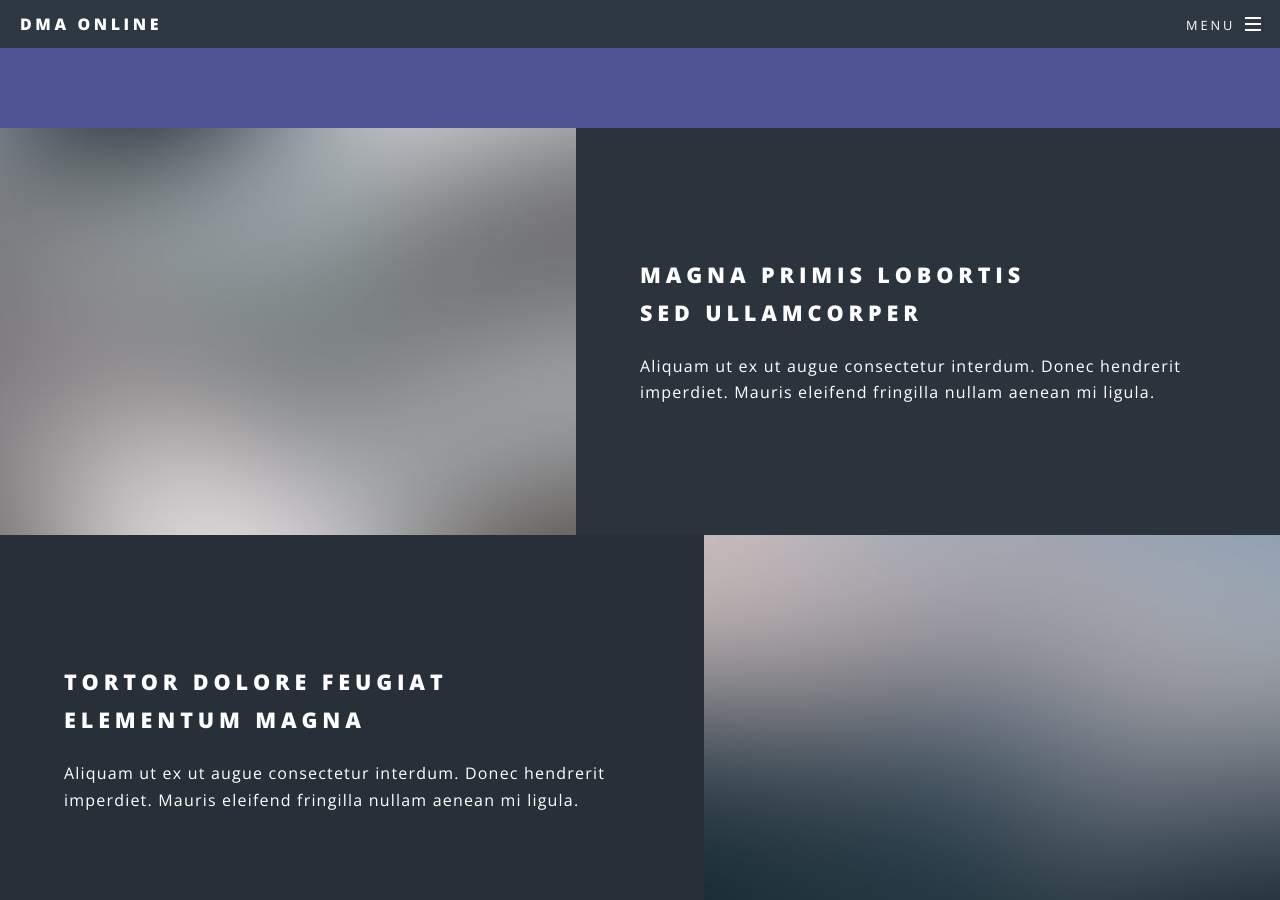
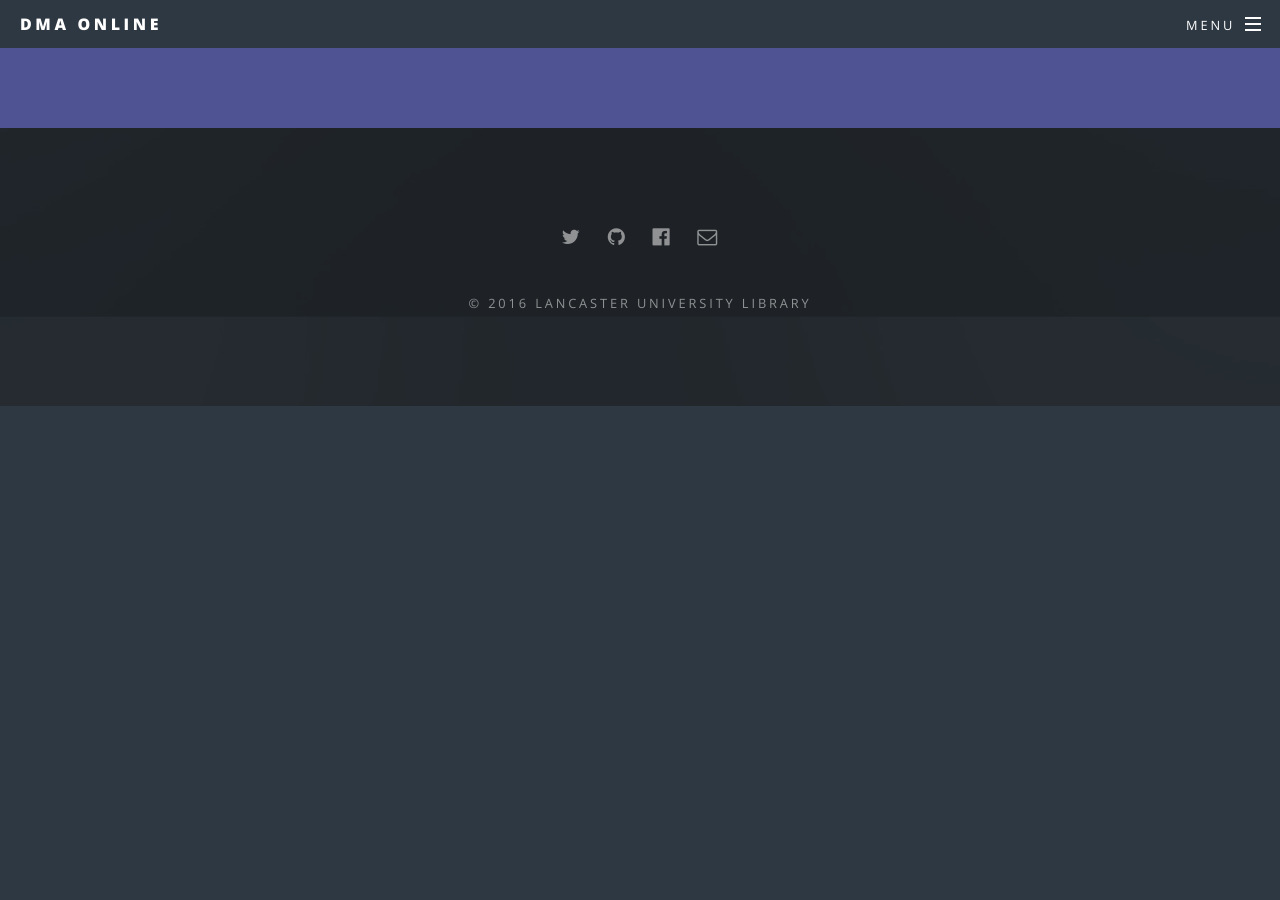
Before and after one commit to lulibrary/DMAO, a Jekyll site: the page built from index.html, in a window 1280 px wide and 900 px high, scrolled down 2414 px. Built offline with Jekyll 4.4.1, drawn with Linux system fonts in a browser that asks for light colours; after the commit the page ends 2820 px from its top, so only the background shows below that; some of the changed text lies outside the part shown.

Commit message:
Removed unneccessary sections

```diff
--- a/index.html
+++ b/index.html
@@ -66,7 +66,7 @@ layout: landing
 					</section>
 
 					<!-- Two -->
-					<section id="three" class="wrapper alt style2">
+					<!-- <section id="three" class="wrapper alt style2">
 						<section class="spotlight">
 							<div class="image"><img src="images/pic01.jpg" alt="" /></div><div class="content">
 								<h2>Magna primis lobortis<br />
@@ -88,10 +88,10 @@ layout: landing
 								<p>Aliquam ut ex ut augue consectetur interdum. Donec hendrerit imperdiet. Mauris eleifend fringilla nullam aenean mi ligula.</p>
 							</div>
 						</section>
-					</section>
+					</section> -->
 
 				<!-- CTA -->
-					<section id="cta" class="wrapper style4">
+					<!-- <section id="cta" class="wrapper style3 special">
 						<div class="inner">
 							<header>
 								<h2>{{ site.title }}</h2>
@@ -102,4 +102,4 @@ layout: landing
 								<li><a href="mailto:{{site.email}}" class="button fit">Contact Us</a></li>
 							</ul>
 						</div>
-					</section>
+					</section> -->
```
